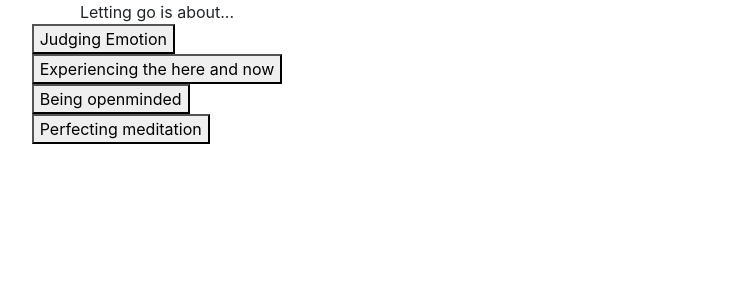
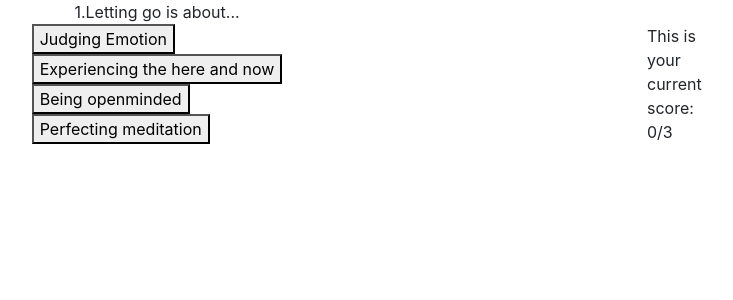
Before and after one commit to Alexsouthwick/UIproject, a Flask app: page /quiz/1 in a window 1280 px wide. Shown: the part 56-356 px from the top of the page, without its empty margins (483-1216 px from the left). Run offline with Flask 2, Linux system fonts and the light colour scheme; some libraries are stand-ins or nearby versions.

Commit message:
Added functionality of score
1.Added functionality that If the user clicks the right answer in their first try, they get 1 point. If they take more than one try to get the right answer they do not score. The continue button would only show up if the user choose the right answer.
2.Added explanation for wrong choice of the questions.
3.If the user return to home page, and reattempt the quiz, their score will be reset to 0.

```diff
--- a/server.py
+++ b/server.py
@@ -10,7 +10,7 @@ questions = {
         "answers": ["Judging Emotion", "Experiencing the here and now","Being openminded", "Perfecting meditation"],
         "correct": "Experiencing the here and now",
         "info": ["""Letting go is about releasing judgement on your thoughts
-        and emotions. Judgement only increases the emotion""", """Correct"""],
+        and emotions. Judgement only increases the emotion""","""Correct""","Not really, try again","There is no perfect way to meditate"],
         "next": "2"
     },
     "2":{
@@ -20,7 +20,7 @@ questions = {
         "correct": "Is an important tool in meditation",
         "info": ["""There is no need to force anythign in meditation. Your body knows
         how to breath, just guide it to where you want it to go.""", """ There is no singular way
-        to meditate""", """Correct"""],
+        to meditate""", """Correct""","""Nothing will solve all problem , but box breathing may facilitate it !"""],
         "next": "3"
     },
      "3":{
@@ -29,10 +29,12 @@ questions = {
         "answers": ["Is about interrogating your emotions", "Is about identifying with your emotions", "Is about returning to a place of peace","Is about controlling your mind"],
         "correct": "Is about returning to a place of peace",
         "info": ["""There is no need to interrogate your emotions. Emotions are like clouds,
-        just let them go, to return to your blue sky.""", """You don't need to identify your emotions""", """Correct"""],
+        just let them go, to return to your blue sky.""", """You don't need to identify your emotions""", """Correct""","Nope blue sky is never about this"],
         "next": "0"
     }
 }
+score = len(questions) * [0]
+not_answered = len(questions)* [True]
 
 
 
@@ -43,16 +45,41 @@ def homepage():
 
 @app.route('/quiz/start')
 def quiz_start():
+   global score
+   global not_answered
+   score = len(questions) * [0]
+   not_answered = len(questions)* [True]
    return render_template('quiz_start.html')
 
-@app.route('/quiz/<id>')
+@app.route('/quiz/<id>', methods=['GET', 'POST'])
 def quiz(id=None):
+   print(id)
    question = questions[id]
-   return render_template('quiz.html', question=question)
+   total_score = sum (score)
+   return render_template('quiz.html', question_num = id, question=question,total_score = total_score)
+@app.route('/quiz/update_score', methods=['GET', 'POST'])
+def update_score():
+   global score
+   global not_answered
+   answer = request.get_json()
+   correct = answer["correct"]
+   question_num = int(answer["id"]) - 1
+   print( question_num)
+   if correct == "true" and not_answered[question_num] == True:
+      print(not_answered[question_num])
+      score[question_num] = 1
+   elif not_answered[question_num]:
+      print("wrong")
+      not_answered[question_num] = False
+      print(not_answered)
+   total_score = sum(score)
+   print("put of if loop",not_answered)
+   return jsonify(total_score = total_score)
 
 @app.route('/quiz/end')
 def quiz_end():
-   return render_template('quiz_end.html')
+   total_score = sum (score)
+   return render_template('quiz_end.html',total_score = total_score)
 
 
 if __name__ == '__main__':
--- a/static/quiz.js
+++ b/static/quiz.js
@@ -10,13 +10,37 @@ $(document).ready(function(){
 
     $(".answer").click(function(event){
         id = event.target.id
+        let correctness = "false"
         value = $("#" + id).attr("value")
         if(value == question["correct"]){
             correct(id)
+            correctness = "true"
         }
         else{
             incorrect(id)
         }
+        console.log("out of if statment")
+        answer_to_save = {"correct": correctness,"id": $("#question_num").html()}
+        console.log(id)
+        $.ajax({
+            type: "POST",
+            url: "update_score",
+            dataType : "json",
+            contentType: "application/json; charset=utf-8",
+            data : JSON.stringify(answer_to_save),
+            success: function(result){
+                let total_score = result["total_score"]
+                console.log(total_score)
+                $("#total_score").html(total_score + "/3" )
+
+            },
+            error: function(request, status, error){
+                console.log("Error");
+                console.log(request)
+                console.log(status)
+                console.log(error)
+            }
+        });
     })
 
     $("#continue").click(function(){
--- a/templates/quiz.html
+++ b/templates/quiz.html
@@ -5,15 +5,18 @@
 <script type="text/javascript" src="{{ url_for('static', filename = 'quiz.js') }}"></script>
 <script>
     let question = {{question|tojson}}
+    let total_score = {{total_score|tojson}}
+    let question_num = {{question_num|tojson}}
 </script>
 
 <div class = "row">
     <div class= "col-md-2">
     </div>
     <div class = "col-md-8 d-flex justify-content-center">
-        <div id = "question">
-            {{question.question}}
-        </div>
+        <span id= "question_num"> {{question_num}}</span>
+        <span id = "question">
+            .{{question.question}}
+        </span>
     </div>
 </div>
 <div class = "row">
@@ -25,8 +28,11 @@
         <div id = "answers">
         </div>
     </div>
-    <div class= "col-md-2">
+    <div class= "col-md-1">
         <button id="continue"> Continue</button>
+    </div>
+    <div class= "col-md-1">
+        <span> This is your current score: </span><span id = "total_score">{{total_score}}/3 </span>
     </div>
 </div>
 
--- a/templates/quiz_end.html
+++ b/templates/quiz_end.html
@@ -2,13 +2,15 @@
 
 {% block content %}
 
-<script type="text/javascript" src="{{ url_for('static', filename = 'quiz.js') }}"></script>
+<script type="text/javascript" src="{{ url_for('static', filename = 'quiz.js') }}">
+    total_score =  {{total_score|tojson}}
+</script>
 
 <div class = "row">
     <div class= "col-md-2">
     </div>
     <div class = "col-md-8 d-flex justify-content-center">
-        You have finished the quiz.
+        You have finished the quiz. And you have a score of {{total_score}}
     </div>
 </div>
 
--- a/templates/quiz_start.html
+++ b/templates/quiz_start.html
@@ -16,6 +16,8 @@
     <div class = "col-md-8 d-flex justify-content-center">
         <button id="startq"> Start Quiz</button>
     </div>
+    <div> Please note that you will only earn a point if you select the right answer on the first try.</div>
+    <div> The next question would only show up if you select the right answer </div>
 </div>
 
 
```
Also changed, not shown: 1 other file.
